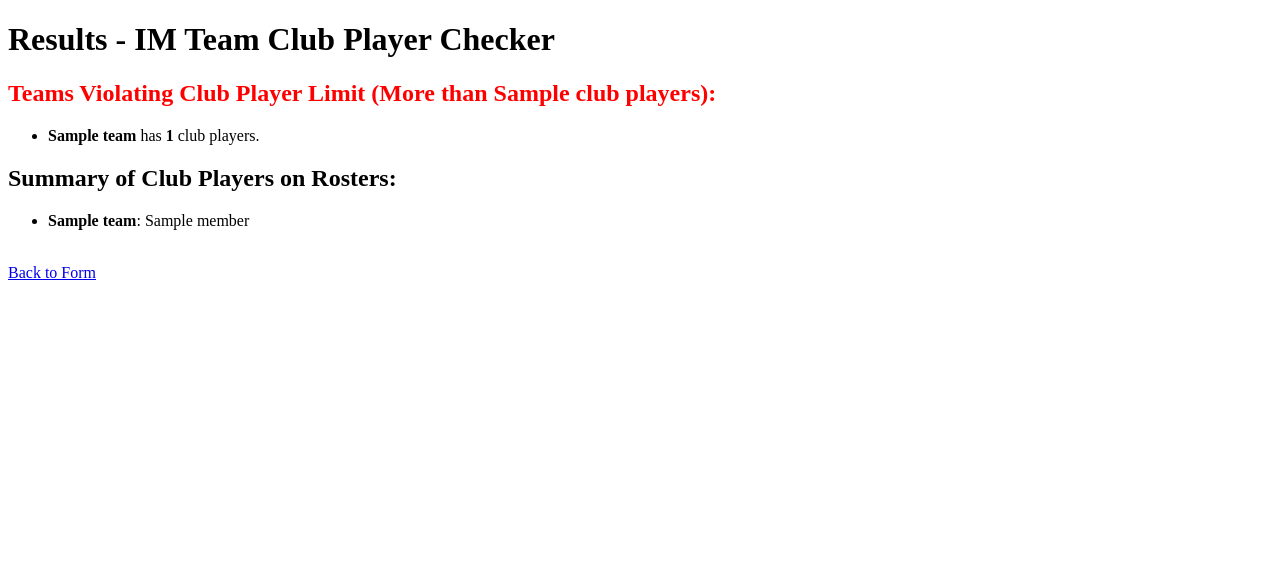
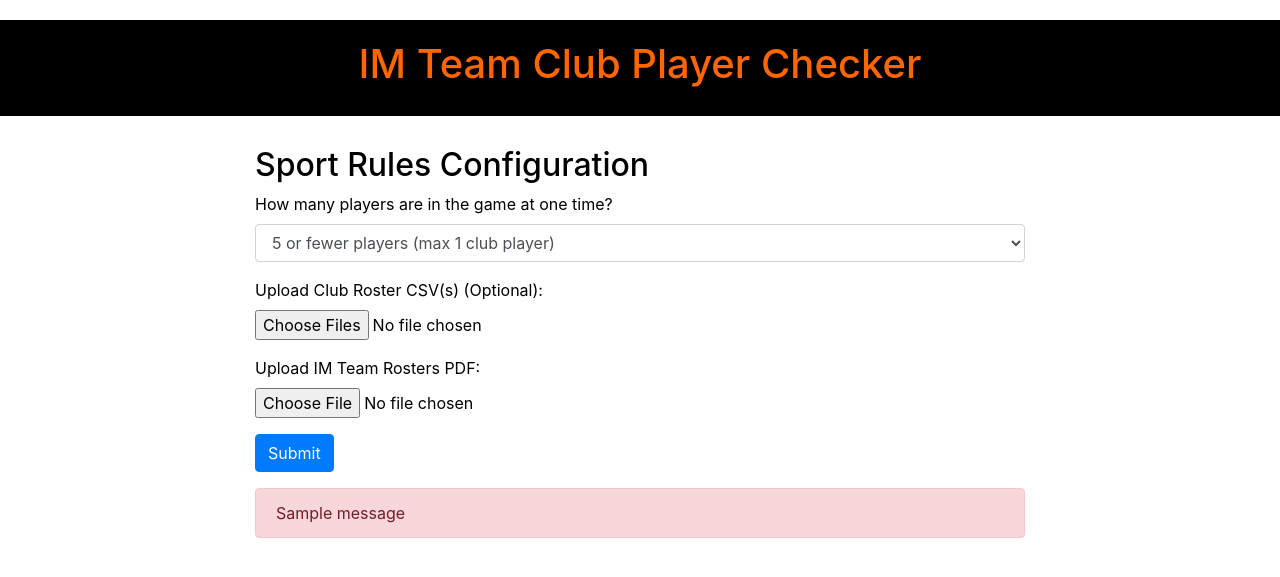
Before and after one commit to sabbekosu/Player-Eligibility-Flask, a Flask app: template templates/index.html in a window 1280 px wide. Shown: the top 577 px of the page. Run offline with Flask 3, Linux system fonts and the light colour scheme; the template is opened without the code that fills it: most values are stand-ins (such as "Sample title", 1, 10 or a date in 2020); one stand-in notice (Sample message) is shown; some libraries are stand-ins or nearby versions.

Commit message:
Should work on windows now

```diff
--- a/app.py
+++ b/app.py
@@ -7,6 +7,8 @@ import pdfplumber
 import fitz  # PyMuPDF
 import pdf2txt
 from bs4 import BeautifulSoup
+from pdfminer.high_level import extract_text_to_fp
+from io import StringIO
 
 app = Flask(__name__)
 app.secret_key = "your_secret_key_here"  # Replace with a secure secret key
@@ -38,24 +40,25 @@ def extract_text_pymupdf(file_obj):
 def extract_text_html(file_obj):
     try:
         file_obj.seek(0)
-        with tempfile.NamedTemporaryFile(delete=False, suffix=".pdf") as tmp:
-            tmp.write(file_obj.read())
-            tmp_path = tmp.name
-        output_html = tmp_path + ".html"
-        pdf2txt.main(["-o", output_html, tmp_path])
-        with open(output_html, "r", encoding="utf-8") as file:
-            soup = BeautifulSoup(file, "html.parser")
-            text = soup.get_text()
-        os.remove(output_html)
-        os.remove(tmp_path)
-        return text
+        output = StringIO()
+        # Note: We removed the codec parameter here.
+        extract_text_to_fp(file_obj, output, output_type='html')
+        html_content = output.getvalue()
+        output.close()
+        soup = BeautifulSoup(html_content, "html.parser")
+        text = soup.get_text()
+        if text.strip():
+            return text
     except Exception as e:
         flash(f"⚠️ HTML extraction failed: {e}")
-        return None
+    return None
 
 @app.route("/", methods=["GET", "POST"])
 def index():
     if request.method == "POST":
+        print("POST received!")
+        print("request.files:", request.files)
+        print("request.form:", request.form)
         # Get the player limit selection
         player_limit = request.form.get("player_limit", "5 or fewer")
         max_club_players = 1 if "5 or fewer" in player_limit else 2
--- a/requirements.txt
+++ b/requirements.txt
@@ -2,6 +2,7 @@ Flask
 pandas
 pdfplumber
 PyMuPDF
+pdf2txt
 pdfminer.six
 beautifulsoup4
 gunicorn
--- a/templates/index.html
+++ b/templates/index.html
@@ -2,33 +2,68 @@
 <html lang="en">
 <head>
   <meta charset="utf-8">
-  <title>Results - IM Team Club Player Checker</title>
+  <title>IM Team Club Player Checker</title>
+  <!-- Bootstrap CSS -->
+  <link rel="stylesheet" href="https://stackpath.bootstrapcdn.com/bootstrap/4.5.2/css/bootstrap.min.css">
+  <style>
+    :root {
+      --osu-orange: #FF6600;
+      --osu-black: #000000;
+      --osu-white: #ffffff;
+    }
+    body {
+      background-color: var(--osu-white);
+      color: var(--osu-black);
+      padding-top: 20px;
+    }
+    .header {
+      background-color: var(--osu-black);
+      color: var(--osu-orange);
+      padding: 20px;
+      text-align: center;
+      margin-bottom: 30px;
+    }
+    .form-container {
+      max-width: 800px;
+      margin: auto;
+    }
+  </style>
 </head>
 <body>
-  <h1>Results - IM Team Club Player Checker</h1>
-  {% if violations %}
-    <h2 style="color:red;">Teams Violating Club Player Limit (More than {{ max_club_players }} club players):</h2>
-    <ul>
-      {% for team, count in violations.items() %}
-        <li><strong>{{ team }}</strong> has <strong>{{ count }}</strong> club players.</li>
-      {% endfor %}
-    </ul>
-  {% else %}
-    <h2 style="color:green;">No teams violating the {{ max_club_players }} club player limit!</h2>
-  {% endif %}
-  <h2>Summary of Club Players on Rosters:</h2>
-  <ul>
-    {% for team, members in team_club_members.items() %}
-      {% if members %}
-        {% if team in violations %}
-          <li><strong style="color:red;">{{ team }}</strong>: {{ members|join(", ") }}</li>
-        {% else %}
-          <li><strong>{{ team }}</strong>: {{ members|join(", ") }}</li>
-        {% endif %}
+  <div class="header">
+    <h1>IM Team Club Player Checker</h1>
+  </div>
+  <div class="container form-container">
+    <h2>Sport Rules Configuration</h2>
+    <form method="post" enctype="multipart/form-data">
+      <div class="form-group">
+        <label for="player_limit">How many players are in the game at one time?</label>
+        <select class="form-control" name="player_limit" id="player_limit">
+          <option value="5 or fewer">5 or fewer players (max 1 club player)</option>
+          <option value="6 or more">6 or more players (max 2 club players)</option>
+        </select>
+      </div>
+      <div class="form-group">
+        <label for="club_csvs">Upload Club Roster CSV(s) (Optional):</label>
+        <input type="file" name="club_csvs" id="club_csvs" multiple accept=".csv" class="form-control-file">
+      </div>
+      <div class="form-group">
+        <label for="im_pdf">Upload IM Team Rosters PDF:</label>
+        <input type="file" name="im_pdf" id="im_pdf" accept=".pdf" required class="form-control-file">
+      </div>
+      <button type="submit" class="btn btn-primary">Submit</button>
+    </form>
+    {% with messages = get_flashed_messages() %}
+      {% if messages %}
+        <div class="mt-3">
+          <ul class="list-unstyled">
+            {% for message in messages %}
+              <li class="alert alert-danger">{{ message }}</li>
+            {% endfor %}
+          </ul>
+        </div>
       {% endif %}
-    {% endfor %}
-  </ul>
-  <br>
-  <a href="{{ url_for('index') }}">Back to Form</a>
+    {% endwith %}
+  </div>
 </body>
 </html>
```
Also changed, not shown: templates/results.html (added, +71 -0 lines).
